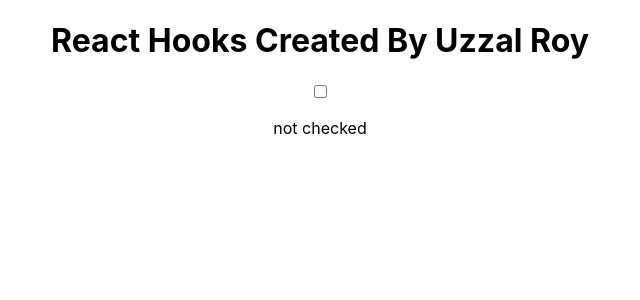
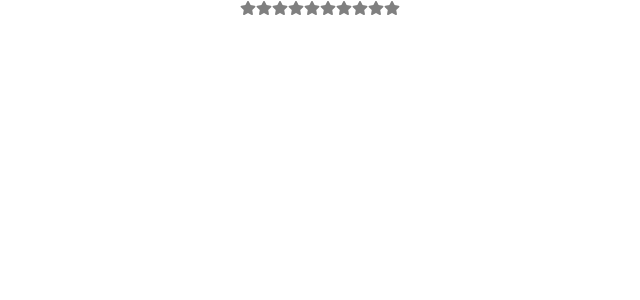
Before and after one commit to uzzal71/React-Hooks, a React (Create React App) app: page / in a window 1280 px wide. Shown: the top 300 px of the page, without its empty margins (320-960 px from the left). Built offline with nearby package versions, Linux system fonts and the light colour scheme.

Commit message:
Working with component trees

```diff
--- a/package.json
+++ b/package.json
@@ -8,6 +8,7 @@
     "@testing-library/user-event": "^13.5.0",
     "react": "^16.2.0",
     "react-dom": "^16.2.0",
+    "react-icons": "^4.4.0",
     "react-router-dom": "^5.3.3",
     "react-scripts": "5.0.1",
     "web-vitals": "^2.1.4"
--- a/src/App.js
+++ b/src/App.js
@@ -1,14 +1,26 @@
 import { useState } from 'react';
 import './App.css';
+import { FaStar } from "react-icons/fa";
+
+const createArray = (length) => [
+  ...Array(length)
+];
+
+const Star = ({ selected=false }) => {
+  return <FaStar color={selected ? "red" : "gray"}/>
+};
+
+const StarRating = ({ totalStars = 5 }) => {
+  return createArray(totalStars).map((n, i) => (
+    <Star key={i}/>
+  ));
+};
 
 const App = (props) => {
-  const [checked, setChecked] = useState(false);
 
   return (
     <div className="App">
-      <h1>React Hooks Created By {props.name}</h1>
-      <input type="checkbox" onChange={() => setChecked((checked) => !checked)}/>
-      <p>{checked ? "checked" : "not checked"}</p>
+      <StarRating totalStars={10}/>
     </div>
   );
 }
```
Also changed, not shown: 1 other file (tests, documents, lock files or other folders).
